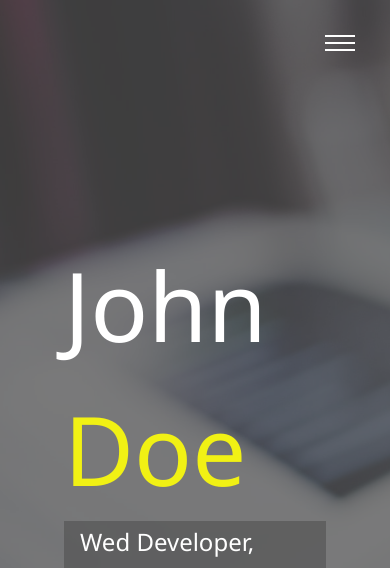
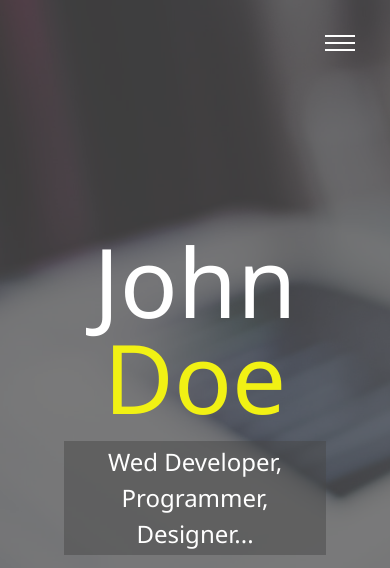
Before and after one commit to DmitriyBulgakov/Portfolio-Website, a website: page dist/index.html in a window 390 px wide. Shown: the top 568 px of the page. Drawn offline with Linux system fonts and the light colour scheme.

Commit message:
Added media queries and made menu overlay

```diff
--- a/scss/_config.scss
+++ b/scss/_config.scss
@@ -5,6 +5,7 @@ $secondary-color: rgb(241, 241, 20);
 $show-home-image: true;
 $home-image: url(/dist/img/background.jpg);
 $portrait: url(/dist/img/portrait.jpg);
+$portraitSm: url(/dist/img/portrait_small.jpg);
 $background-opacity: 0.7;
 
 // Variables ========================================
@@ -34,3 +35,26 @@ $background-opacity: 0.7;
 }
 
 // Mixin ========================================
+
+// Media Query Mixins ========================================
+@mixin mediaSm {
+  @media screen and (max-width: 500px) {
+    @content;
+  }
+}
+@mixin mediaMd {
+  @media screen and (max-width: 768px) {
+    @content;
+  }
+}
+@mixin mediaLg {
+  @media screen and (min-width: 769px) and (max-width: 1170px) {
+    @content;
+  }
+}
+@mixin mediaXl {
+  @media screen and (min-width: 1171px) {
+    @content;
+  }
+}
+// Media Query Mixins ========================================
--- /dev/null
+++ b/scss/_mobile.scss
@@ -0,0 +1,47 @@
+// Widescreens
+@include mediaXl {
+}
+// Desktops & Laptops
+@include mediaLg {
+}
+// Tablets & Small Laptops
+@include mediaMd {
+  main {
+    align-items: center;
+    text-align: center;
+    .lg-heading {
+      line-height: 1;
+      margin-bottom: 1rem;
+    }
+  }
+  ul.menu-nav,
+  div.menu-branding {
+    float: none;
+    width: 100%;
+    min-height: 0;
+    &.show {
+      transform: translate3d(0, 0, 0);
+    }
+  }
+  .menu-nav {
+    height: 75vh;
+    transform: translate3d(-100%, 0, 0);
+    font-size: 24px;
+  }
+  .menu-branding {
+    height: 25vh;
+    transform: translate3d(100%, 0, 0);
+
+    .portrait {
+      background: $portraitSm;
+      width: 150px;
+      height: 150px;
+    }
+  }
+}
+// Smartphones
+@include mediaSm {
+  main#home h1 {
+    margin-top: 10vh;
+  }
+}
--- a/scss/main.scss
+++ b/scss/main.scss
@@ -1,5 +1,6 @@
 @import "config";
 @import "menu";
+@import "mobile";
 
 * {
   box-sizing: border-box;
```
Also changed, not shown: dist/css/main.css.
